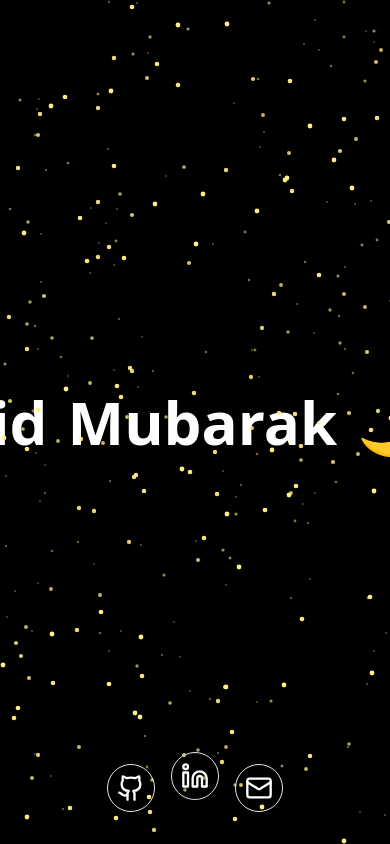
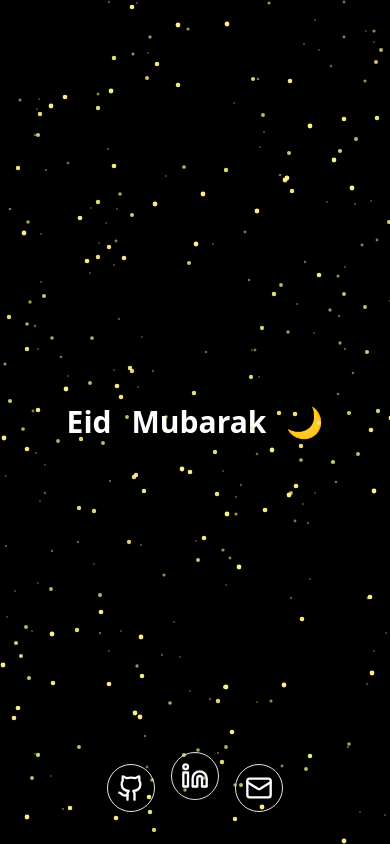
Before and after one commit to Nahid-Mahmud/eid-special, a Next.js app: page / in a window 390 px wide. Built offline with nearby package versions, Linux system fonts and the light colour scheme.

Commit message:
Fix font size in AnimatedText component for better visibility

```diff
--- a/src/app/components/AnimatedText.tsx
+++ b/src/app/components/AnimatedText.tsx
@@ -8,7 +8,7 @@ export default function AnimatedText() {
   return (
     <div>
       <div className="flex justify-center items-center h-screen ">
-        <motion.p className="md:text-7xl text-6xl font-bold text-white flex gap-5 cursor-pointer">
+        <motion.p className="md:text-7xl text-3xl font-bold text-white flex gap-5 cursor-pointer">
           {text.map((word, index) => (
             <motion.span
               initial={{ opacity: 0, y: -20 }}
```
